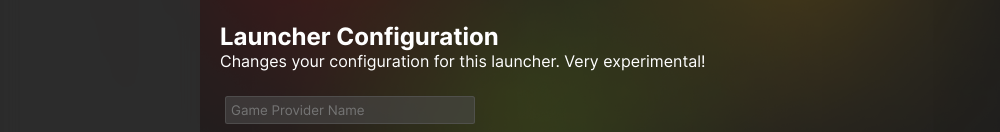
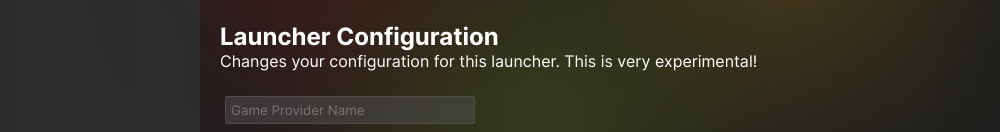
Before and after one commit to Bobuxstation/Coal-Launcher, an Electron app: page add.html in a window 1000 px wide. Shown: the part 372-504 px from the top of the page. Drawn offline with Linux system fonts and the light colour scheme; no server answers.

Commit message:
changed setting description

```diff
--- a/add.html
+++ b/add.html
@@ -104,7 +104,7 @@
 
         <h2 id="launcherconfigtitle">Launcher Configuration</h2>
         <p>
-          Changes your configuration for this launcher. Very experimental!
+          Changes your configuration for this launcher. This is very experimental!
         </p><br>
         <input placeholder="Game Provider Name" id="gameprovidername" class="input"></input><br>
         <input placeholder="Game Provider JSON Url" id="gameprovider" class="input"></input><br>
```
